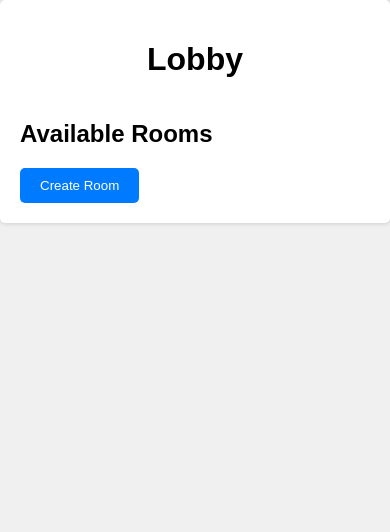
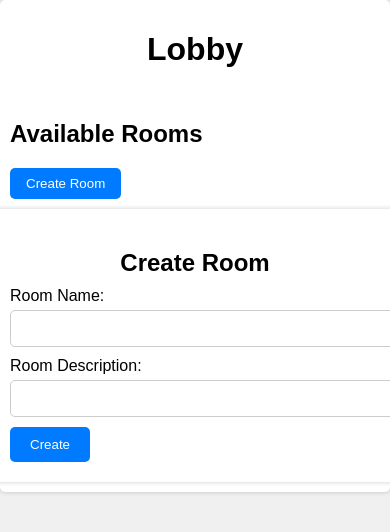
Before and after one commit to iathul/randomIQ, a website: page client/index.html in a window 390 px wide. Both pictures are taken after a click on the button "Create Room". Drawn offline with nearby package versions, Linux system fonts and the light colour scheme; no server answers.

Commit message:
Update UI for creating rooms

```diff
--- a/client/index.html
+++ b/client/index.html
@@ -16,12 +16,18 @@
       <ul id="room-list"></ul>
       <button id="create-room">Create Room</button>
     </div>
+    <div class="create-room-form" style="display: none;">
+      <h2>Create Room</h2>
+      <form id="create-room-form">
+        <label for="room-name">Room Name:</label>
+        <input type="text" id="room-name" required>
+        <label for="room-description">Room Description:</label>
+        <input type="text" id="room-description" required>
+        <button type="submit">Create</button>
+      </form>
+    </div>
   </div>
-  <!-- <div class="room-details" style="display: none;">
-    <h2>Room Details</h2>
-    <p id="room-name"></p>
-    <button id="join-room">Join Room</button>
-  </div> -->
+
   <script src="/socket.io/socket.io.js"></script>
   <script src="script.js"></script>
 </body>
--- a/client/script.js
+++ b/client/script.js
@@ -1,5 +1,7 @@
 document.addEventListener('DOMContentLoaded', () => {
   const socket = io()
+
+  getRooms()
 
   // Function to render the room list
   function renderRoomList(rooms) {
@@ -38,6 +40,37 @@ document.addEventListener('DOMContentLoaded', () => {
     }
   }
 
+  // Function to show the room creation form
+  function showCreateRoomForm() {
+    const createRoomForm = document.querySelector('.create-room-form')
+    createRoomForm.style.display = 'block'
+    createRoomForm.addEventListener('submit', e => {
+      e.preventDefault()
+      const roomName = document.getElementById('room-name').value
+      const roomDescription = document.getElementById('room-description').value
+
+      fetch('/api/lobby/rooms', {
+        method: 'POST',
+        headers: {
+          'Content-Type': 'application/json'
+        },
+        body: JSON.stringify({
+          roomName: roomName,
+          description: roomDescription
+        })
+      })
+        .then(response => response.json())
+        .then(rooms => {
+          getRooms()
+          createRoomForm.style.display = 'none'
+        })
+        .catch(error => {
+          console.error('Error creating room:', error)
+        })
+    })
+  }
+
+  function getRooms() {
     // Initial room list fetch (API call)
     fetch('/api/lobby/rooms')
       .then(response => response.json())
@@ -47,6 +80,7 @@ document.addEventListener('DOMContentLoaded', () => {
       .catch(error => {
         console.error('Error fetching room list:', error)
       })
+  }
 
   // Socket.IO: Listen for updates when a new user joins or leaves a room
   socket.on('userJoined', username => {
@@ -65,8 +99,7 @@ document.addEventListener('DOMContentLoaded', () => {
   const leaveRoomButton = document.getElementById('leave-room')
 
   createRoomButton.addEventListener('click', () => {
-    // Implement logic to create a room (API call)
-    // After creating, fetch and render the updated room list
+    showCreateRoomForm()
   })
 
   // joinRoomButton.addEventListener('click', () => {
--- a/client/styles.css
+++ b/client/styles.css
@@ -40,7 +40,7 @@ li {
 
 button {
   padding: 10px 20px;
-    background-color: #007BFF;
+  background-color: #007bff;
   color: #fff;
   border: none;
   cursor: pointer;
@@ -51,3 +51,60 @@ button:disabled {
   background-color: #ccc;
   cursor: not-allowed;
 }
+
+.create-room-form {
+  display: none;
+  width: 100%;
+  max-width: 400px;
+  margin-top: 20px;
+  padding: 20px;
+  background: #fff;
+  border-radius: 5px;
+  box-shadow: 0 0 5px rgba(0, 0, 0, 0.2);
+}
+
+.create-room-form h2 {
+  text-align: center;
+  margin-bottom: 10px;
+}
+
+.create-room-form label {
+  display: block;
+  margin-bottom: 5px;
+}
+
+.create-room-form input {
+  width: 100%;
+  padding: 10px;
+  margin-bottom: 10px;
+  border: 1px solid #ccc;
+  border-radius: 5px;
+}
+
+.create-room-form button[type='submit'] {
+  background-color: #007bff;
+  color: #fff;
+  border: none;
+  padding: 10px 20px;
+  border-radius: 5px;
+  cursor: pointer;
+}
+
+.create-room-form button[type='submit']:hover {
+  background-color: #0056b3;
+}
+
+@media (max-width: 768px) {
+  .container {
+    padding: 10px;
+  }
+
+  .room-list,
+  .create-room-form {
+    margin-top: 10px;
+  }
+
+  button {
+    padding: 8px 16px;
+  }
+}
```
Lines whose indentation alone changed are shown as unchanged.
